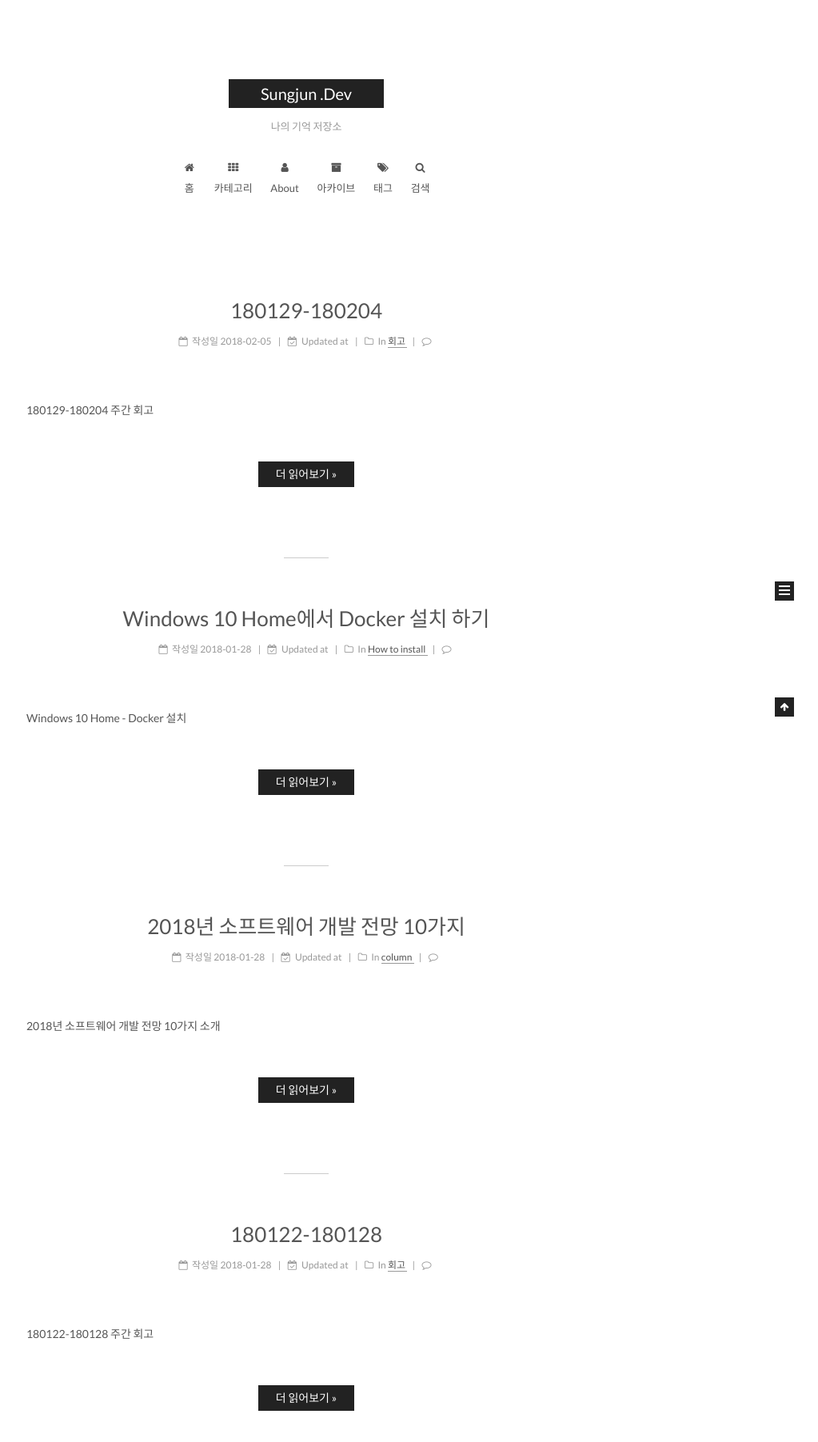
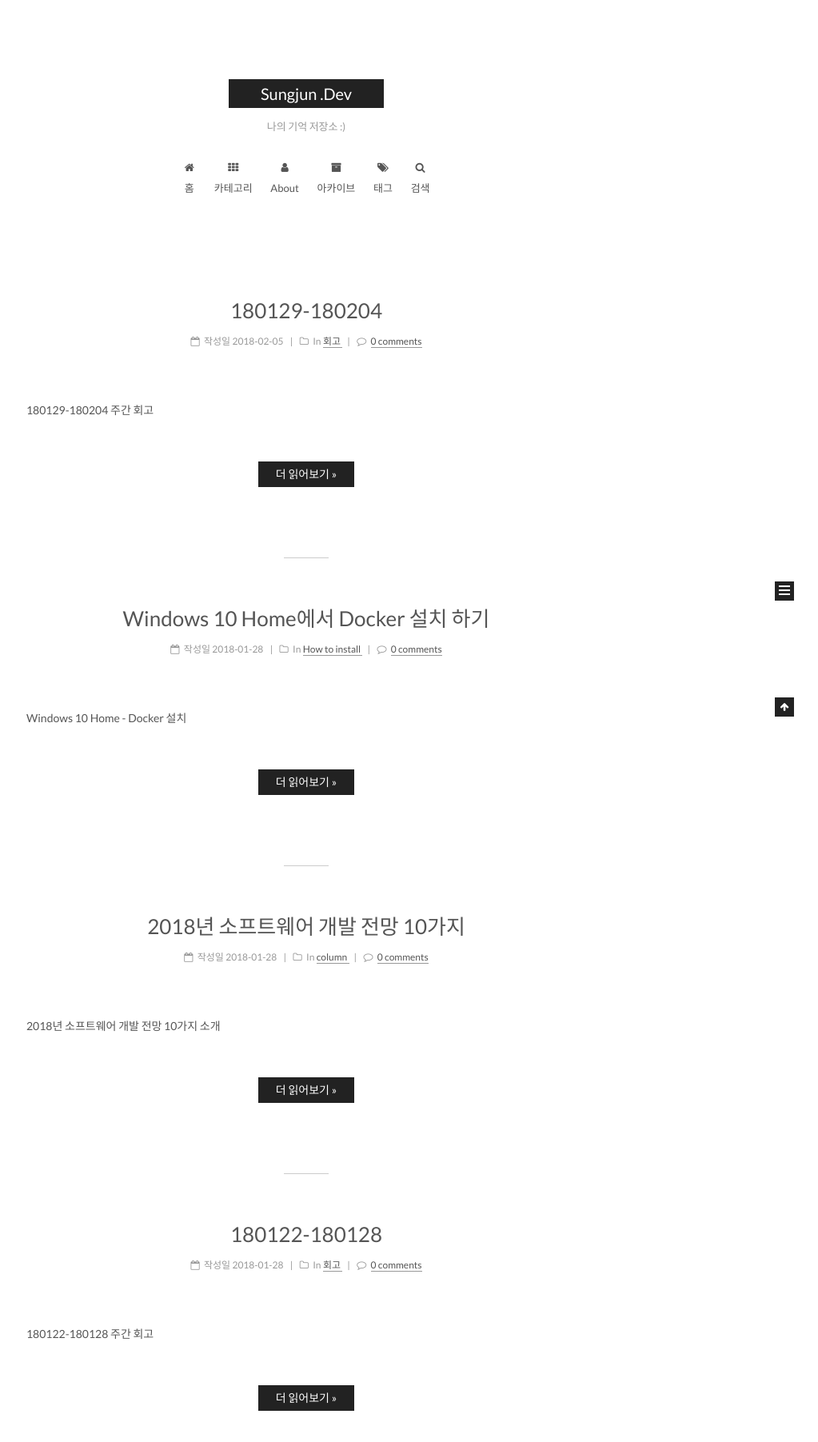
Before and after one commit to gwonsungjun/gwonsungjun.github.io, a Jekyll site: the page built from index.html, in a window 1280 px wide, cut to the strip 104-1920 px from the top of the page. Shown: the top 1803 px of the strip at 80% size, without its empty margins (257-1280 px from the left). Built offline with Jekyll 4.4.1, drawn with Linux system fonts in a browser that asks for light colours; the list of posts is cut into pages by our own code; comment, search, counter and statistics services are not loaded; some of the changed text lies outside the part shown.

Commit message:
modify config.yml

```diff
--- a/_config.yml
+++ b/_config.yml
@@ -5,7 +5,7 @@
 
 # Site
 title: Sungjun .Dev
-subtitle: 나의 기억 저장소
+subtitle: 나의 기억 저장소 :)
 description:
 author: SungjunGwon
 # Support language: de, en, fr-FR, id, ja, ko, pt-BR, pt, ru, zh-Hans, zh-hk, zh-tw
@@ -83,7 +83,7 @@
 # Set rss to false to disable feed link.
 # Leave rss as empty to use site's feed link.
 # Set rss to specific value if you have burned your feed already.
-rss:
+rss: https://gwonsungjun.github.io/
 
 # Specify the date when the site was setup
 #since: 2015
@@ -174,19 +174,19 @@
     # external: true will load this font family from host.
     external: true
     family: Lato
-    size: 18
+    size: 18px
 
   # Font settings for Headlines (h1, h2, h3, h4, h5, h6)
   # Fallback to `global` font settings.
   headings:
     external: true
-    family:
+    family: Lato
 
   # Font settings for posts
   # Fallback to `global` font settings.
   posts:
     external: true
-    family:
+    family: Lato
 
   # Font settings for Logo
   # Fallback to `global` font settings.
@@ -266,9 +266,9 @@
   #  - always  expand for all pages automatically
   #  - hide    expand only when click on the sidebar toggle icon.
   #  - remove  Totally remove sidebar including sidebar toggle.
-  display: post
+  #display: post
   #display: always
-  #display: hide
+  display: hide
   #display: remove
 
   # Sidebar offset from top menubar in pixels.
@@ -313,7 +313,7 @@
 post_meta:
   item_text: true
   created_at: true
-  updated_at: true
+  updated_at: false
   categories: true
 
 # Post wordcount display settings
@@ -465,7 +465,7 @@
 # This plugin depends on Facebook SDK.
 # If facebook_sdk.enable is false, Facebook comments plugin is unavailable.
 facebook_comments_plugin:
-  enable: false
+  enable: true
   num_of_posts: 10  # min posts num is 1
   width: 100%       # default width is 550px
   scheme: light     # default scheme is light (light or dark)
@@ -529,7 +529,7 @@
 # API Documentation:
 # https://developers.google.com/google-apps/calendar/v3/reference/events/list
 calendar:
-  enable: true
+  enable: false
   calendar_id: <required>
   api_key: <required>
   orderBy: startTime
--- a/search/index.html
+++ b/search/index.html
@@ -11,4 +11,4 @@
     s.parentNode.insertBefore(gcse, s);
   })();
 </script>
-<div style="padding:20px"><gcse:search></gcse:search></div>
+<div style="padding:30px"><gcse:search></gcse:search></div>
```
